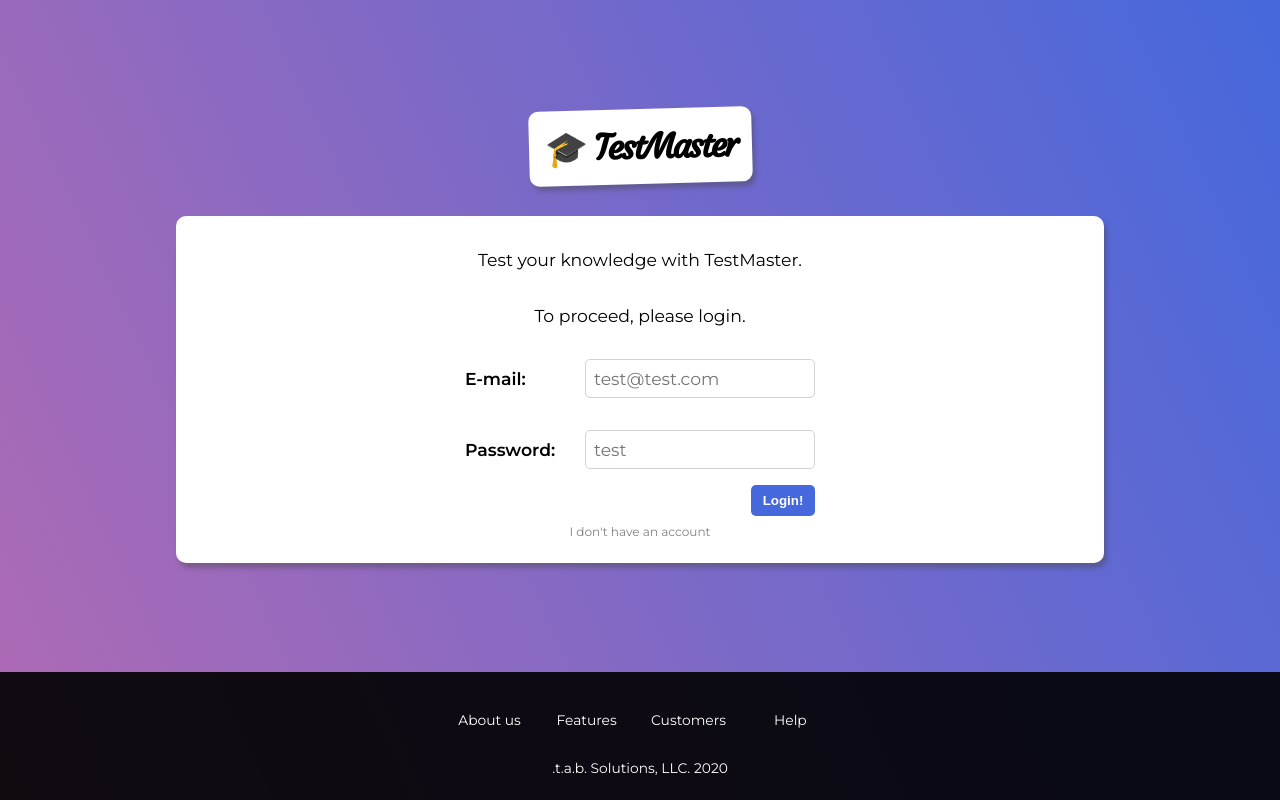
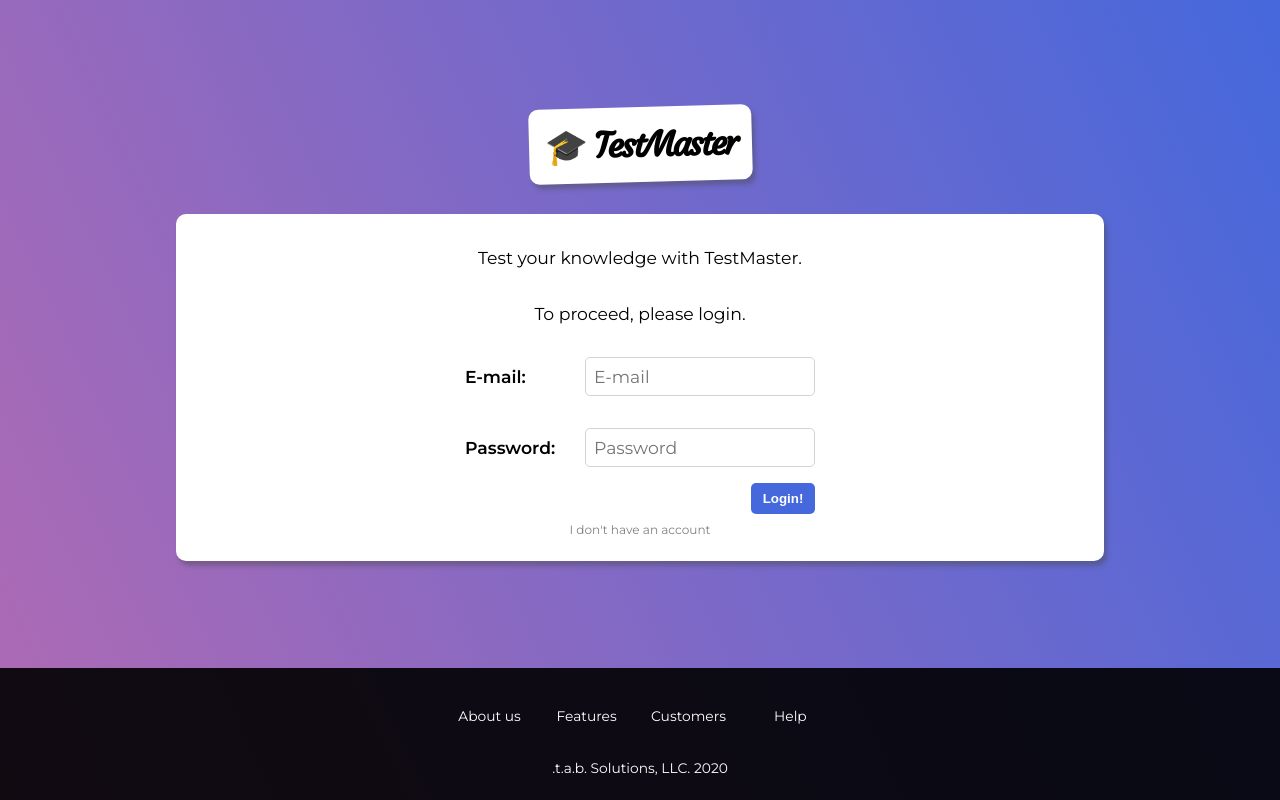
Before and after one commit to tarasbarabash/testing-system, a React app: page / in a window 1280 px wide. Built offline with nearby package versions, Linux system fonts and the light colour scheme; no server answers.

Commit message:
Minor fixes & improvements

```diff
--- a/src/index.html
+++ b/src/index.html
@@ -10,7 +10,7 @@
     <title>TestMaster</title>
     <link
       rel="shortcut icon"
-      href="<%=htmlWebpackPlugin.options.publicPath %>assets/icons/favicon.ico"
+      href="<%=htmlWebpackPlugin.options.publicPath %>/assets/icons/favicon.ico"
       type="image/x-icon"
     />
     <!-- Start Single Page Apps for GitHub Pages -->
@@ -56,6 +56,8 @@
   </head>
 
   <body>
-    <div id="app"></div>
+    <div class="ie-flex">
+      <div id="app"></div>
+    </div>
   </body>
 </html>
--- a/src/js/components/ResponsiveList.jsx
+++ b/src/js/components/ResponsiveList.jsx
@@ -174,6 +174,7 @@ const ResponsiveList = ({
                   <input
                     type={inputType}
                     id={name}
+                    min={0}
                     name={name}
                     value={filters[name]}
                     onChange={({ target: { name, value } }) =>
--- a/src/js/components/ResultItem.jsx
+++ b/src/js/components/ResultItem.jsx
@@ -6,7 +6,7 @@ const ResultItem = ({ item, index }) => {
   const { quizId, name, points, questions, time } = item;
   const percentage = parseInt((100 * points) / questions);
   return (
-    <div className="row">
+    <div className="row item-row">
       <div className="index text-center">{index + 1}.</div>
       <div className="quiz-name">
         <Link className="link heading-3" to={`/quiz/${quizId}`}>
--- a/src/js/pages/LoginPage.jsx
+++ b/src/js/pages/LoginPage.jsx
@@ -14,7 +14,7 @@ const HomePage = props => {
   const onLogin = async e => {
     const i = formRef.current.reportValidity();
     if (!i) return;
-    e.preventDefault();
+    event.preventDefault ? event.preventDefault() : (event.returnValue = false);
     setLoading(true);
     const response = await auth.login({ mail, password });
     setLoading(false);
@@ -43,7 +43,7 @@ const HomePage = props => {
                 <input
                   type="email"
                   onChange={e => setMail(e.target.value)}
-                  placeholder="test@test.com"
+                  placeholder="E-mail"
                   id="mail"
                   value={mail}
                   required
@@ -54,7 +54,7 @@ const HomePage = props => {
                 <input
                   type="password"
                   onChange={e => setPassword(e.target.value)}
-                  placeholder="test"
+                  placeholder="Password"
                   id="password"
                   value={password}
                   required
--- a/src/js/pages/QuizzesPage.jsx
+++ b/src/js/pages/QuizzesPage.jsx
@@ -76,7 +76,7 @@ const ResultItem = ({
   }
 }) => {
   return (
-    <div className="row">
+    <div className="row item-row">
       <div className="index text-center">{index + 1}.</div>
       <div className="quiz-name">
         <Link className="link heading-3" to={`/quiz/${quizId}`}>
--- a/src/js/pages/RegisterPage.jsx
+++ b/src/js/pages/RegisterPage.jsx
@@ -45,7 +45,7 @@ const RegisterPage = props => {
               <input
                 type="text"
                 onChange={e => setUsername(e.target.value)}
-                placeholder="username"
+                placeholder="Name"
                 id="username"
                 value={username}
                 required
@@ -56,7 +56,7 @@ const RegisterPage = props => {
               <input
                 type="email"
                 onChange={e => setMail(e.target.value)}
-                placeholder="test@test.com"
+                placeholder="E-mail"
                 id="mail"
                 value={mail}
                 required
@@ -67,7 +67,7 @@ const RegisterPage = props => {
               <input
                 type="password"
                 onChange={e => setPassword(e.target.value)}
-                placeholder="test"
+                placeholder="Password"
                 id="password"
                 value={password}
                 required
--- a/src/styles/scss/footer.scss
+++ b/src/styles/scss/footer.scss
@@ -37,5 +37,10 @@ footer {
         flex-wrap: wrap;
         flex-shrink: 0;
         flex-grow: 0;
+
+        @media (max-width: 1160px) {
+            width: 100%;
+            flex-basis: auto;
+        }
     }
 }
--- a/src/styles/scss/landing.scss
+++ b/src/styles/scss/landing.scss
@@ -4,6 +4,11 @@
 
 main {
   flex-grow: 1;
+
+  @media (-ms-high-contrast: none),
+  (-ms-high-contrast: active) {
+    display: block;
+  }
 }
 
 header,
@@ -39,7 +44,7 @@ main,
   background: rgba(0, 0, 0, .9);
   color: white;
   font-size: 0.8em;
-  min-height: 100%;
+  min-height: 100px;
   flex-wrap: wrap;
 }
 
--- a/src/styles/scss/list.scss
+++ b/src/styles/scss/list.scss
@@ -14,9 +14,21 @@ main {
 
 .left-column {
     border-right: 1px solid lightgray;
-    flex-basis: 320px;
     flex-shrink: 0;
     flex-grow: 4;
+
+    @media(max-width: 420px) {
+        width: 80%;
+
+        .item-row {
+            flex: 1;
+        }
+
+        .details {
+            padding: $main-dimen;
+            width: 100%;
+        }
+    }
 }
 
 .right-column {
--- a/src/styles/scss/main.scss
+++ b/src/styles/scss/main.scss
@@ -1,6 +1,11 @@
 @import "./variables.scss";
 @import "./typography.scss";
 @import "./mixins.scss";
+
+.ie-flex {
+  display: -ms-flexbox;
+  -ms-flex-direction: column;
+}
 
 html,
 body {
@@ -47,6 +52,19 @@ $out-transition-seconds: 0.2s;
   main {
     flex-grow: 1;
     height: 100%;
+
+    @media (-ms-high-contrast: none),
+    (-ms-high-contrast: active) {
+      height: initial;
+    }
+
+    @supports (-ms-accelerator:true) {
+      height: unset;
+    }
+
+    @supports (-ms-ime-align:auto) {
+      height: unset;
+    }
   }
 
   header,
@@ -67,8 +85,10 @@ li {
   list-style: none;
 }
 
+.ie-flex,
 #app {
-  min-height: 100%;
+  min-height: 100vh;
+  width: 100%;
   display: flex;
   flex-direction: column;
   align-items: stretch;
@@ -130,16 +150,37 @@ section {
   }
 
   #{&}-group {
-    display: flex;
+    @include flex(row);
     padding: $main-dimen / 2 0;
     align-items: center;
     flex-wrap: wrap;
     width: 100%;
 
     label {
+      flex: none;
       font-weight: 600;
       padding: $main-dimen / 2 0;
       min-width: 120px;
+    }
+
+    &>input,
+    &>textarea {
+      flex: 1 1 auto;
+    }
+
+    .row {
+      flex-wrap: nowrap;
+    }
+
+    .row input,
+    .row textarea {
+      flex: 9;
+      min-width: 0;
+      width: 180px;
+    }
+
+    .row .clear {
+      flex: 1;
     }
 
     input,
@@ -150,9 +191,6 @@ section {
       padding: $main-dimen / 2;
       font-size: 1em;
       font-family: inherit;
-      width: 100%;
-      flex-basis: 340px;
-      flex: 1;
     }
   }
 }
```
